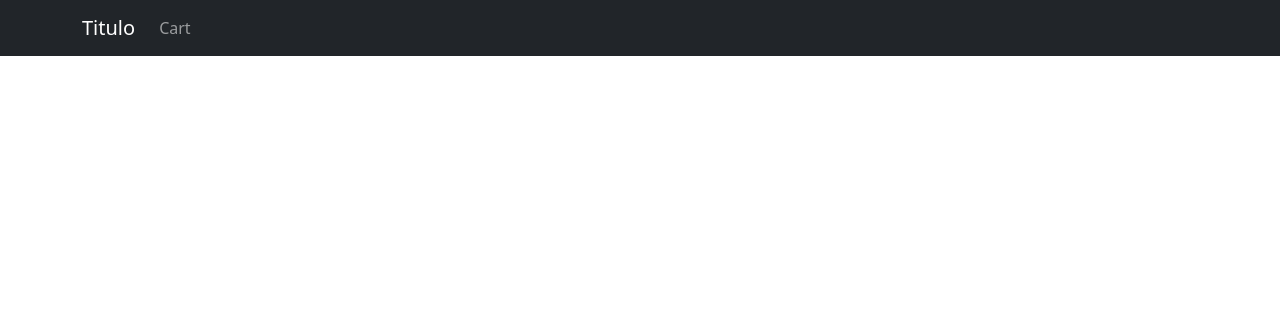
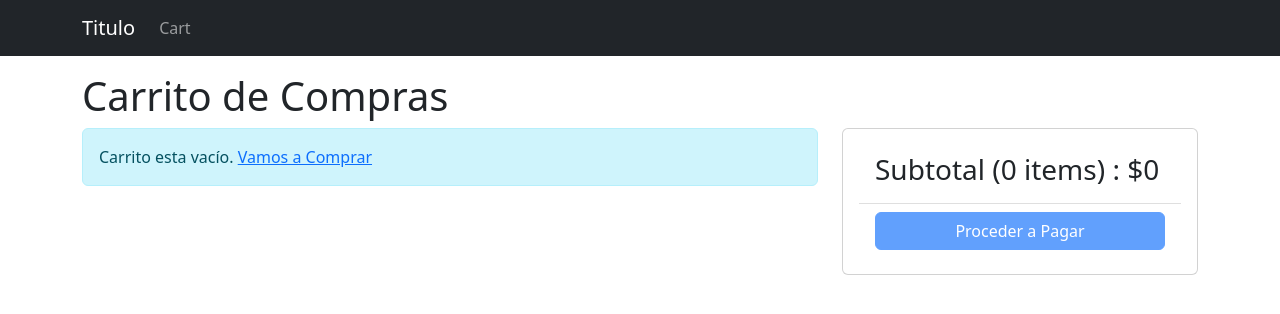
Before and after one commit to J4ZO/proyecto-ciclo4, a React (Create React App) app in the folder frontend/: page /cart in a window 1280 px wide. Before the commit this address had no page. Shown: the top 314 px of the page. Built offline with nearby package versions, Linux system fonts and the light colour scheme.

Commit message:
Se configuro el stock del carrito

```diff
--- a/frontend/src/App.js
+++ b/frontend/src/App.js
@@ -8,6 +8,7 @@
 import Nav from 'react-bootstrap/Nav';
 import { useContext } from 'react';
 import { Store } from './Store';
+import CartScreen from './screens/CartScreen';
 
 function App() {
   const { state } = useContext(Store);
@@ -25,8 +26,8 @@
                 <Link to="/cart" className="nav-link">
                   Cart
                   {cart.cartItems.length > 0 && (
-                    <Badge pill bg="danger">
-                      {cart.cartItems.length}
+                    <Badge pill bg="danger"> {/* Si hay elemntos en el carrito, se muestra el icono con la cantidad */}
+                      {cart.cartItems.reduce((a, i) => a + i.quantity, 0)} {/* Suma cada click al añadir al carrito */}
                     </Badge>
                   )}
                 </Link>
@@ -38,6 +39,7 @@
           <Container className="mt-3">
             <Routes>
               <Route path="/product/:slug" element={<ProductScreen />} />
+              <Route path="/cart" element={<CartScreen />} />
               <Route path="/" element={<HomeScreen />} />
             </Routes>
           </Container>
--- a/frontend/src/Store.js
+++ b/frontend/src/Store.js
@@ -4,20 +4,33 @@
 
 const initialState = { // Se inicializa el carrito de compras
     cart: {
-        cartItems: [],
+        cartItems: localStorage.getItem('cartItems') // Verifica si exiten elementos
+            ? JSON.parse(localStorage.getItem('cartItems')) // si es asi los guarda
+            : [],
     },
 };
-function reducer(state, action) { // Se utliza un hook reduce
+function reducer(state, action) { // Se utiliza un hook reduce
     switch (action.type) {
         case 'CART_ADD_ITEM':
             // En caso de que se añada un item al carro
-            return {
-                ...state,
-                cart: {
-                    ...state.cart, // Cambia su estado
-                    cartItems: [...state.cart.cartItems, action.payload],
-                },
-            };
+            const newItem = action.payload; // Es el itema a añadir
+            const existItem = state.cart.cartItems.find(
+                (item) => item._id === newItem._id
+            ); // Verifica si el item existe
+            const cartItems = existItem // Si existe, revisa si ya esta en el carro
+                ? state.cart.cartItems.map((item) =>
+                    item._id === existItem._id ? newItem : item
+                ) // Actualiza el item que se tiene con el nuevo item
+                : [...state.cart.cartItems, newItem]; // Añade el nuevo item al final del array
+            localStorage.setItem('cartItems', JSON.stringify(cartItems)); // Guarda los elementos para que no se borren con la recarga
+            return { ...state, cart: { ...state.cart, cartItems } }; // Actualiza el carrito en base a cartItems
+        case 'CART_REMOVE_ITEM': {
+            const cartItems = state.cart.cartItems.filter(
+                (item) => item._id !== action.payload._id
+            );
+            localStorage.setItem('cartItems', JSON.stringify(cartItems)); // Guarda los elementos para que no se borren con la recarga
+            return { ...state, cart: { ...state.cart, cartItems } };
+        }
         default:
             return state;
     }
--- a/frontend/src/components/Product.js
+++ b/frontend/src/components/Product.js
@@ -2,9 +2,43 @@
 import Button from 'react-bootstrap/Button';
 import { Link } from 'react-router-dom';
 import Rating from './Rating';
+import axios from 'axios';
+import { useContext } from 'react';
+import { Store } from '../Store';
 
 function Product(props) {
     const { product } = props;
+    const { state, dispatch: ctxDispatch } = useContext(Store);
+    const {
+        cart: { cartItems },
+    } = state;
+
+    // const updateCart = async (item, quantity) => {
+    //     const { data } = await axios.get(`/api/products/${item._id}`);
+    //     if (data.inStock < quantity) {
+    //         window.alert('Lo siento. Producto agotado');
+    //         return;
+    //     }
+    //     ctxDispatch({
+    //         type: 'CART_ADD_ITEM',
+    //         payload: { ...item, quantity },
+    //     });
+    // };
+
+    const addToCart = async (item) => {
+        const existItem = cartItems.find((x) => x._id === product._id);
+        const quantity = existItem ? existItem.quantity + 1 : 1;
+        const { data } = await axios.get(`/api/products/${item._id}`);
+        if (data.inStock < quantity) {
+            window.alert('Lo siento. Esta agotado');
+            return;
+        }
+        ctxDispatch({
+            type: 'CART_ADD_ITEM',
+            payload: { ...item, quantity },
+        });
+    };
+
     return (
         <Card>
             <Link to={`/product/${product.slug}`}>
@@ -14,9 +48,15 @@
                 <Link to={`/product/${product.slug}`}>
                     <Card.Title>{product.name}</Card.Title>
                 </Link>
-                <Rating rating={product.rating} numReviews={product.numReviews} />
+                <Rating rating={product.rating} />
                 <Card.Text>${product.price}</Card.Text>
-                <Button>Add to cart</Button>
+                {product.inStock === 0 ? (
+                    <Button variant="light" disabled>
+                        Agotado
+                    </Button>
+                ) : (
+                    <Button onClick={() => addToCart(product)}>Añadir al Carrito</Button>
+                )}
             </Card.Body>
         </Card>
     );
--- /dev/null
+++ b/frontend/src/screens/CartScreen.js
@@ -0,0 +1,130 @@
+import { useContext } from 'react';
+import { Store } from '../Store';
+import { Helmet } from 'react-helmet-async';
+import Row from 'react-bootstrap/Row';
+import Col from 'react-bootstrap/Col';
+import MessageBox from '../components/MessageBox';
+import ListGroup from 'react-bootstrap/ListGroup';
+import Button from 'react-bootstrap/Button';
+import Card from 'react-bootstrap/Card';
+import { Link, useNavigate } from 'react-router-dom';
+import axios from 'axios';
+
+export default function CartScreen() {
+    const navigate = useNavigate();
+    const { state, dispatch: ctxDispatch } = useContext(Store); // Hacemos uso del contexto de react
+    const {
+        cart: { cartItems }, // Vamos a listar los items
+    } = state;
+
+    const updateCart = async (item, quantity) => {
+        const { data } = await axios.get(`/api/products/${item._id}`);
+        if (data.inStock < quantity) {
+            window.alert('Lo siento. Producto agotado');
+            return;
+        }
+        ctxDispatch({
+            type: 'CART_ADD_ITEM',
+            payload: { ...item, quantity },
+        });
+    };
+    const removeItem = (item) => {
+        ctxDispatch({ type: 'CART_REMOVE_ITEM', payload: item });
+    };
+
+    const checkout = () => {
+        navigate('/signin?redirect=/comprar');
+    };
+
+    return (
+        <div>
+            <Helmet>
+                <title>Carrito de Compras</title>
+            </Helmet>
+            <h1>Carrito de Compras</h1>
+            <Row>
+                <Col md={8}>
+                    {cartItems.length === 0 ? ( // Compara si el carro esta vacio
+                        <MessageBox>
+                            Carrito esta vacío. <Link to="/">Vamos a Comprar</Link>
+                        </MessageBox>
+                    ) : (
+                        <ListGroup>
+                            {cartItems.map((item) => (
+                                <ListGroup.Item key={item._id}>
+                                    <Row className="align-items-center">
+                                        <Col md={4} className='product-container'>
+                                            <img
+                                                src={item.image}
+                                                alt={item.name}
+                                                className="img-fluid rounded img-thumbnail"
+                                            ></img>{' '}
+                                            <Link to={`/product/${item.slug}`}>{item.name}</Link>
+                                        </Col>
+                                        <Col md={3}>
+                                            <Button
+                                                onClick={() =>
+                                                    updateCart(item, item.quantity - 1) // Disminuye la cantidad
+                                                }
+                                                variant="light"
+                                                disabled={item.quantity === 1}
+                                            >
+                                                <i className="fas fa-minus-circle"></i>
+                                            </Button>{' '}
+                                            <span>{item.quantity}</span>{' '}
+                                            <Button
+                                                variant="light"
+                                                onClick={() =>
+                                                    updateCart(item, item.quantity + 1) // Aumenta la cantidad
+                                                }
+                                                disabled={item.quantity === item.inStock}
+                                            >
+                                                <i className="fas fa-plus-circle"></i>
+                                            </Button>
+                                        </Col>
+                                        <Col md={3}>${item.price}</Col>
+                                        <Col md={2}>
+                                            <Button
+                                                onClick={() => removeItem(item)}
+                                                variant="light"
+                                            >
+                                                <i className="fas fa-trash"></i>
+                                            </Button>
+                                        </Col>
+                                    </Row>
+                                </ListGroup.Item>
+                            ))}
+                        </ListGroup>
+                    )}
+                </Col>
+                <Col md={4}>
+                    <Card>
+                        <Card.Body>
+                            <ListGroup variant="flush">
+                                <ListGroup.Item>
+                                    <h3>
+                                        Subtotal ({cartItems.reduce((a, c) => a + c.quantity, 0)}{' '} {/* Sumas las cantidades del prodcuto */}
+                                        items) : $
+                                        {cartItems.reduce((a, c) => a + c.price * c.quantity, 0)} {/* Multiplica la cantidad con el precio */}
+                                    </h3>
+                                </ListGroup.Item>
+                                <ListGroup.Item>
+                                    <div className="d-grid">
+                                        <Button
+                                            type="button"
+                                            variant="primary"
+                                            disabled={cartItems.length === 0}
+                                            onClick={checkout}
+                                        >
+                                            Proceder a Pagar
+                                        </Button>
+                                    </div>
+                                </ListGroup.Item>
+                            </ListGroup>
+                        </Card.Body>
+                    </Card>
+                </Col>
+            </Row>
+        </div>
+    );
+}
--- a/frontend/src/screens/ProductScreen.js
+++ b/frontend/src/screens/ProductScreen.js
@@ -1,6 +1,6 @@
 import axios from 'axios';
 import { useEffect, useReducer } from 'react';
-import { useParams } from 'react-router-dom';
+import { useNavigate, useParams } from 'react-router-dom';
 import Row from 'react-bootstrap/Row';
 import Col from 'react-bootstrap/Col';
 import Card from 'react-bootstrap/Card';
@@ -31,6 +31,7 @@
 
 
 function ProductScreen() {
+    const navigate = useNavigate(); // Se usa para navegar en otras paginas
     const params = useParams(); // Trae los parametros del elemento
     const { slug } = params; // Solo se selecciona el slug que unico
 
@@ -56,11 +57,21 @@
     }, [slug]);
 
     const { state, dispatch: ctxDispatch } = useContext(Store); // permite comunicar componentes funcionales a través del contexto en React.
-    const addToCart = () => {
+    const { cart } = state;
+    const addToCart = async () => {
+        const existItem = cart.cartItems.find((x) => x._id === product._id);
+        const quantity = existItem ? existItem.quantity + 1 : 1; // Si hay item lo aumenta en 1
+        const { data } = await axios.get(`/api/products/${product._id}`);
+        if (data.countInStock < quantity) {
+            window.alert('Lo siento. Producto agotado');
+            return;
+        }
         ctxDispatch({
             type: 'CART_ADD_ITEM', // Se activa el caso del Store
-            payload: { ...product, quantity: 1 }, // Aumenta uno al tener un nuevo objeto
+            payload: { ...product, quantity }, // Aumenta uno al tener un nuevo objeto
+
         });
+        navigate('/cart');
     };
 
     return loading ? (
```
Also changed, not shown: frontend/src/index.css (+10 -0 lines), 2 other files (tests, documents, lock files or other folders).
